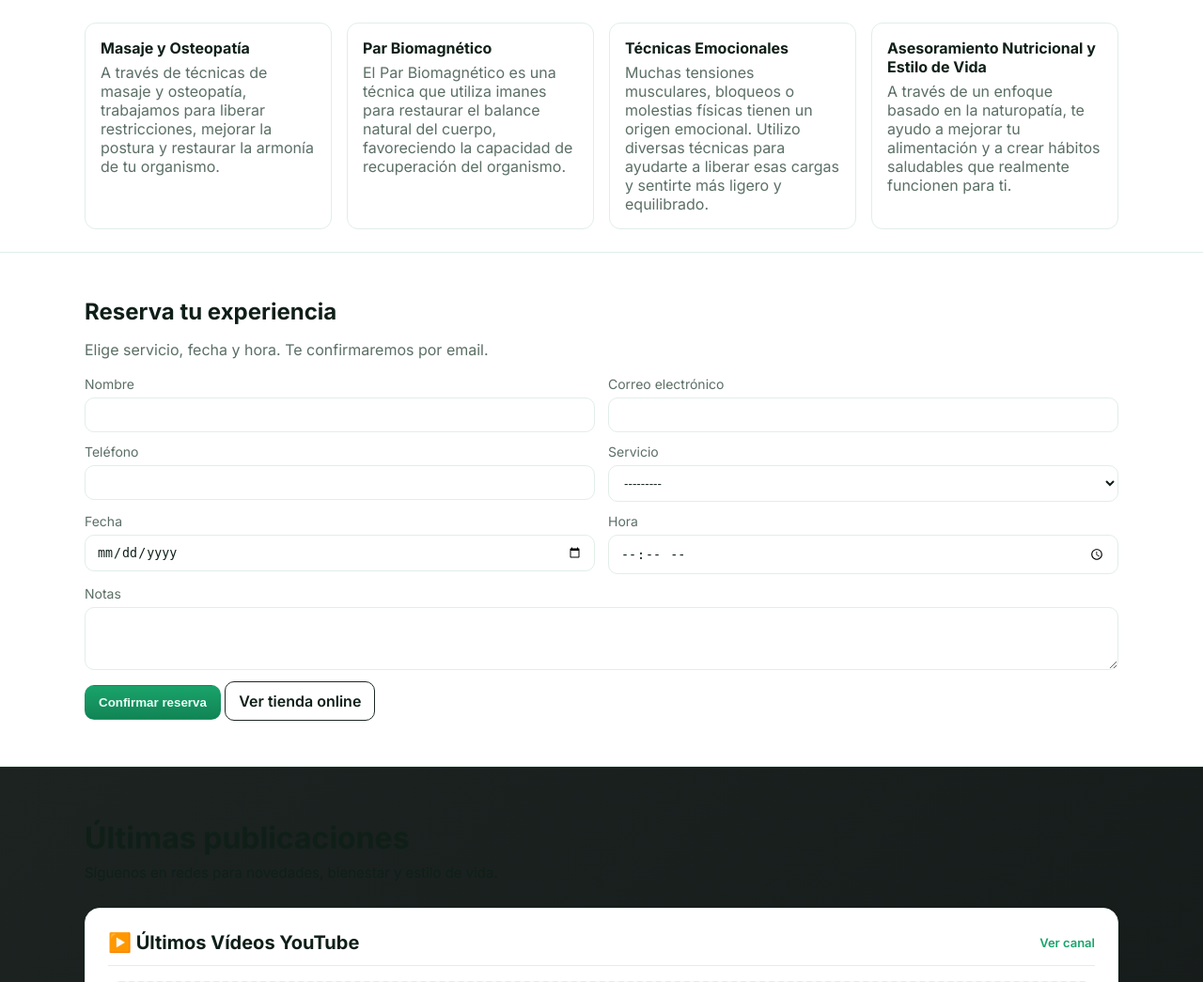
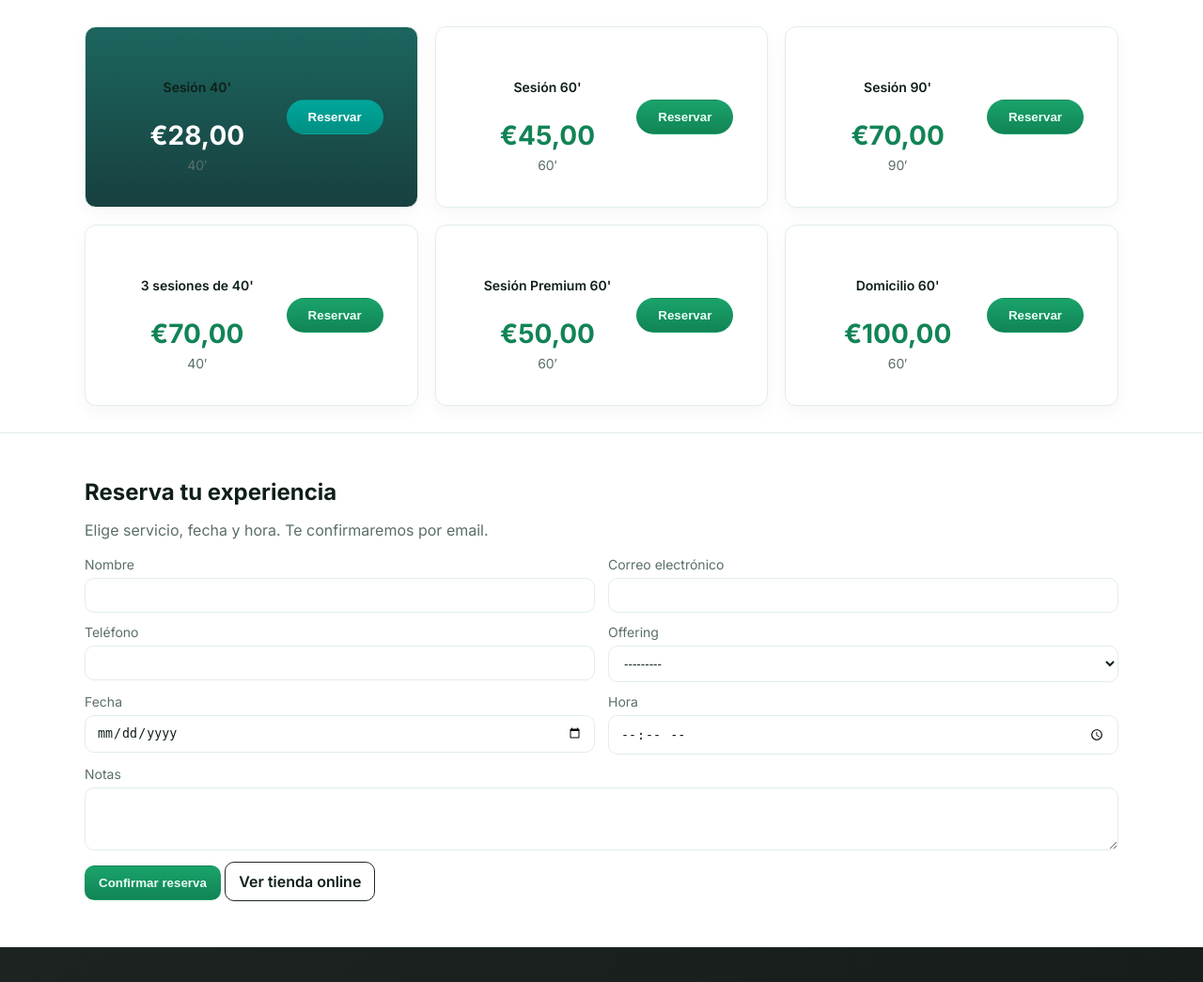
Before and after one commit to josemgarciar/NaturSur, a Django app: template reservas/templates/reservas/home.html in a window 1280 px wide. Shown: the part 459-1504 px from the top of the page at 94% size. Run offline with Django 4.2, Linux system fonts and the light colour scheme; the template is opened without the code that fills it: values that come from a table or form of the project are taken from there, others are empty; data comes from the database, SQL or seed files in the repository; both versions use the stored data as it was after the commit; some libraries are stand-ins or nearby versions.

Commit message:
Feat: forms for bookings

```diff
--- /dev/null
+++ b/natursur/context_processors.py
@@ -0,0 +1,8 @@
+from django.conf import settings
+
+def global_settings(request):
+    return {
+        'external_shop_url': getattr(settings, 'EXTERNAL_SHOP_URL', ''),
+        'facebook_page_url': getattr(settings, 'SOCIAL_FACEBOOK_URL', 'https://www.facebook.com/natursur'),
+        'youtube_channel_url': getattr(settings, 'YOUTUBE_CHANNEL_ID', ''),
+    }
--- a/natursur/settings.py
+++ b/natursur/settings.py
@@ -46,6 +46,7 @@ TEMPLATES = [
                 'django.template.context_processors.request',
                 'django.contrib.auth.context_processors.auth',
                 'django.contrib.messages.context_processors.messages',
+                'natursur.context_processors.global_settings',
             ],
         },
     },
--- a/reservas/admin.py
+++ b/reservas/admin.py
@@ -1,5 +1,6 @@
 from django.contrib import admin
 from .models import Reservation
+from .models import Offering
 
 
 @admin.register(Reservation)
@@ -7,3 +8,7 @@ class ReservationAdmin(admin.ModelAdmin):
     list_display = ("name", "email", "phone", "service", "date", "time", "created_at")
     list_filter = ("service", "date")
     search_fields = ("name", "email", "phone")
+@admin.register(Offering)
+class OfferingAdmin(admin.ModelAdmin):
+    list_display = ('name', 'duration_minutes', 'price_eur', 'slug')
+    prepopulated_fields = {'slug': ('name',)}
--- a/reservas/forms.py
+++ b/reservas/forms.py
@@ -1,5 +1,8 @@
 from django import forms
 from .models import Reservation
+from django.utils import timezone
+from .models import Reservation as ReservationModel
+from datetime import datetime, timedelta
 
 
 class DateInput(forms.DateInput):
@@ -14,7 +17,7 @@ class ReservationForm(forms.ModelForm):
     class Meta:
         model = Reservation
         fields = [
-            'name', 'email', 'phone', 'service', 'date', 'time', 'notes'
+            'name', 'email', 'phone', 'offering', 'service', 'date', 'time', 'notes'
         ]
         widgets = {
             'date': DateInput(),
@@ -30,3 +33,29 @@ class ReservationForm(forms.ModelForm):
             'time': 'Hora',
             'notes': 'Notas',
         }
+
+    def clean(self):
+        cleaned = super().clean()
+        offering = cleaned.get('offering')
+        date = cleaned.get('date')
+        time = cleaned.get('time')
+        if not date or not time:
+            return cleaned
+
+        # compute start and end
+        start_dt = timezone.make_aware(datetime.combine(date, time)) if timezone.is_naive(datetime.combine(date, time)) else datetime.combine(date, time)
+        duration = 60
+        if offering and offering.duration_minutes:
+            duration = int(offering.duration_minutes)
+        end_dt = start_dt + timedelta(minutes=duration)
+
+        # check overlaps: any existing reservation whose interval intersects
+        qs = ReservationModel.objects.filter(date=date).exclude(pk=self.instance.pk if self.instance else None)
+        for r in qs:
+            r_start = timezone.make_aware(datetime.combine(r.date, r.time)) if timezone.is_naive(datetime.combine(r.date, r.time)) else datetime.combine(r.date, r.time)
+            r_end = r_start + timedelta(minutes=(r.offering.duration_minutes if r.offering else 60))
+            # overlap if start < r_end and r_start < end
+            if (start_dt < r_end) and (r_start < end_dt):
+                raise forms.ValidationError('El horario seleccionado se solapa con otra reserva. Elige otra hora.')
+
+        return cleaned
--- a/reservas/static/reservas/css/style.css
+++ b/reservas/static/reservas/css/style.css
@@ -150,6 +150,20 @@ body{
 .card .thumb{height:180px;background-size:cover;background-position:center;background-color:var(--border)}
 .card-body{padding:12px 14px}
 .card-title{font-weight:600;line-height:1.35;font-size:14px;color:var(--text)}
+
+/* Pricing cards horizontal style */
+.pricing-cards{padding:28px 0;background:var(--surface);border-bottom:1px solid var(--border)}
+.cards-grid{display:grid;grid-template-columns:repeat(auto-fit,minmax(300px,1fr));gap:18px;align-items:stretch}
+.price-card{display:flex;flex-direction:row;align-items:center;padding:18px;border-radius:12px;box-shadow:0 6px 18px rgba(15,31,24,0.04)}
+.price-card .card-body{display:flex;align-items:center;justify-content:space-between;width:100%;padding:18px}
+.price-card .card-info{display:flex;flex-direction:column;align-items:center;gap:6px;flex:1}
+.price-card .card-price{font-size:28px;font-weight:800;color:var(--primary-700)}
+.price-card .card-duration{font-size:14px;color:var(--muted)}
+.price-card .card-action{display:flex;align-items:center;justify-content:center;margin-left:12px}
+.price-card .card-action .btn{padding:10px 22px}
+.price-card.highlight{background:linear-gradient(180deg, rgba(16,93,86,0.95), rgba(11,54,53,0.95));color:#fff}
+.price-card.highlight .card-price{color:#fff}
+.price-card.highlight .btn{background:linear-gradient(180deg, #00a79b, #008f84);color:#fff}
 .empty{border:2px dashed var(--border);border-radius:12px;padding:24px;text-align:center;background:var(--ghost-hover-bg)}
 .fb-page{margin:0 auto}
 
@@ -160,6 +174,7 @@ body{
   .products{grid-template-columns:1fr 1fr}
   .social-grid{grid-template-columns:1fr}
   .cards{grid-template-columns:repeat(2, 1fr)}
+  .cards-grid{grid-template-columns:repeat(2,1fr)}
 }
 @media (max-width: 600px){
   .grid-2{grid-template-columns:1fr}
--- a/reservas/templates/reservas/base.html
+++ b/reservas/templates/reservas/base.html
@@ -22,8 +22,8 @@
       </div>
       <nav class="right">
         <a class="nav-link" href="/">Inicio</a>
-        <a class="btn btn-pill btn-light" href="#reservas">Reservas</a>
-  <a class="btn btn-pill btn-light" href="{% url 'tienda' %}">Tienda</a>
+    <a class="btn btn-pill btn-light" href="#reservas">Reservas</a>
+  <a class="btn btn-pill btn-light" href="{{ external_shop_url }}" target="_blank" rel="noopener noreferrer">Tienda</a>
       </nav>
     </div>
   </header>
--- a/reservas/templates/reservas/home.html
+++ b/reservas/templates/reservas/home.html
@@ -8,29 +8,31 @@
     <p class="lead">Cuidado, nutrición y experiencias relajantes con esencia del Sur.</p>
     <div class="cta-row">
   <a class="btn btn-primary btn-pill" href="#reservas">Reservar</a>
-  <a class="btn btn-light btn-pill" href="{% url 'tienda' %}">Tienda</a>
+  <a class="btn btn-light btn-pill" href="{{ external_shop_url }}" target="_blank" rel="noopener noreferrer">Tienda</a>
     </div>
   </div>
 </section>
 
-<section class="features">
-  <div class="container features-grid">
-    <div class="feature">
-      <h4>Masaje y Osteopatía</h4>
-      <p>A través de técnicas de masaje y osteopatía, trabajamos para liberar restricciones, mejorar la postura y restaurar la armonía de tu organismo.</p>
+<section class="pricing-cards">
+  <div class="container cards-grid">
+    {% for o in offerings %}
+    <div class="card price-card {% if forloop.first %}highlight{% endif %}">
+      <div class="card-body">
+        <div class="card-info">
+          <h4 class="card-title">{{ o.name }}</h4>
+          <div class="card-price">€{{ o.price_eur }}</div>
+          <div class="card-duration">{{ o.duration_minutes }}′</div>
+        </div>
+        <div class="card-action">
+          <form method="post" action="{% url 'reservar' %}">
+            {% csrf_token %}
+            <input type="hidden" name="offering" value="{{ o.id }}">
+            <button class="btn btn-primary btn-pill">Reservar</button>
+          </form>
+        </div>
+      </div>
     </div>
-    <div class="feature">
-      <h4>Par Biomagnético</h4>
-      <p>El Par Biomagnético es una técnica que utiliza imanes para restaurar el balance natural del cuerpo, favoreciendo la capacidad de recuperación del organismo.</p>
-    </div>
-    <div class="feature">
-      <h4>Técnicas Emocionales</h4>
-      <p>Muchas tensiones musculares, bloqueos o molestias físicas tienen un origen emocional. Utilizo diversas técnicas para ayudarte a liberar esas cargas y sentirte más ligero y equilibrado.</p>
-    </div>
-    <div class="feature">
-      <h4>Asesoramiento Nutricional y Estilo de Vida</h4>
-      <p>A través de un enfoque basado en la naturopatía, te ayudo a mejorar tu alimentación y a crear hábitos saludables que realmente funcionen para ti.</p>
-    </div>
+    {% endfor %}
   </div>
 </section>
 
@@ -65,9 +67,9 @@
           {{ form.phone.errors }}
         </div>
         <div class="form-field">
-          <label for="id_service">{{ form.service.label }}</label>
-          {{ form.service }}
-          {{ form.service.errors }}
+          <label for="id_offering">{{ form.offering.label|default:'Oferta' }}</label>
+          {{ form.offering }}
+          {{ form.offering.errors }}
         </div>
       </div>
 
@@ -79,8 +81,25 @@
         </div>
         <div class="form-field">
           <label for="id_time">{{ form.time.label }}</label>
-          {{ form.time }}
-          {{ form.time.errors }}
+          {% if available_times %}
+            <div class="available-times">
+              {% if available_times|length == 0 %}
+                <p class="muted">No hay horas disponibles para la fecha seleccionada.</p>
+              {% else %}
+                <div class="times-grid">
+                  {% for t in available_times %}
+                    <label class="time-option">
+                      <input type="radio" name="time" value="{{ t }}" {% if form.time.value == t %}checked{% endif %}>
+                      <span class="time-label">{{ t }}</span>
+                    </label>
+                  {% endfor %}
+                </div>
+              {% endif %}
+            </div>
+          {% else %}
+            {{ form.time }}
+            {{ form.time.errors }}
+          {% endif %}
         </div>
       </div>
 
@@ -95,6 +114,38 @@
     </form>
   </div>
 </section>
+
+<script>
+  // Si la URL contiene ?offering=ID o un anchor #reservas, enfocamos el formulario
+  (function(){
+    const params = new URLSearchParams(window.location.search);
+    if(params.get('offering') || window.location.hash === '#reservas'){
+      const el = document.getElementById('reservas');
+      if(el) el.scrollIntoView({behavior:'smooth'});
+    }
+  })();
+</script>
+
+<script>
+  // When the user selects an offering and a date, reload the page with those
+  // params so the server can compute available times and render them.
+  (function(){
+    const dateEl = document.getElementById('id_date');
+    const offeringEl = document.getElementById('id_offering');
+    function reloadIfBoth(){
+      const d = dateEl ? dateEl.value : '';
+      const o = offeringEl ? offeringEl.value : '';
+      if(o && d){
+        const u = new URL(window.location.href);
+        u.searchParams.set('offering', o);
+        u.searchParams.set('date', d);
+        window.location.href = u.pathname + '?' + u.searchParams.toString() + '#reservas';
+      }
+    }
+    if(dateEl) dateEl.addEventListener('change', reloadIfBoth);
+    if(offeringEl) offeringEl.addEventListener('change', function(){ setTimeout(reloadIfBoth, 10); });
+  })();
+</script>
 
 <section class="social">
   <div class="container">
```
Also changed, not shown: reservas/models.py (+36 -2 lines), reservas/views.py (+43 -1 lines), scripts/seed_offerings.py (added, +35 -0 lines), db.sqlite3, reservas/migrations/0002_offering_alter_reservation_service_and_more.py (added), 1 other file.
